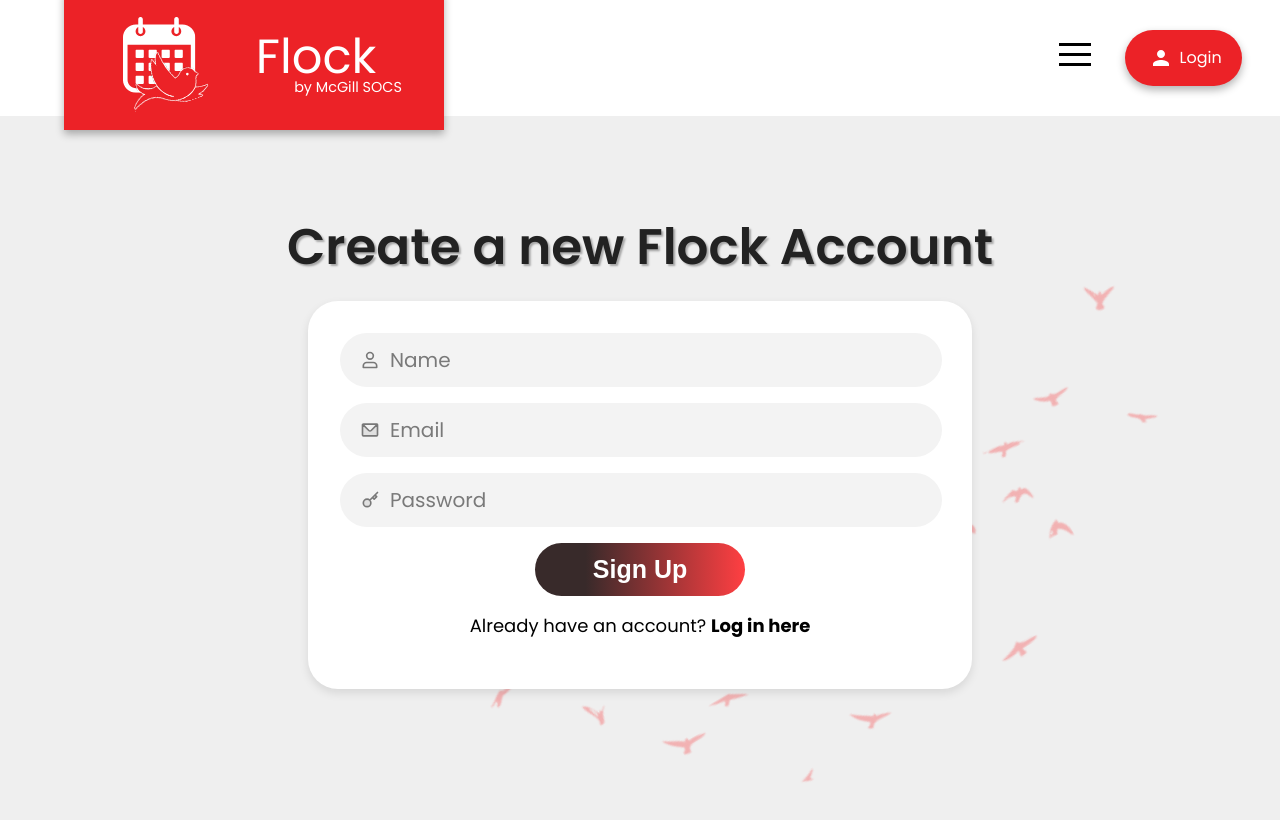
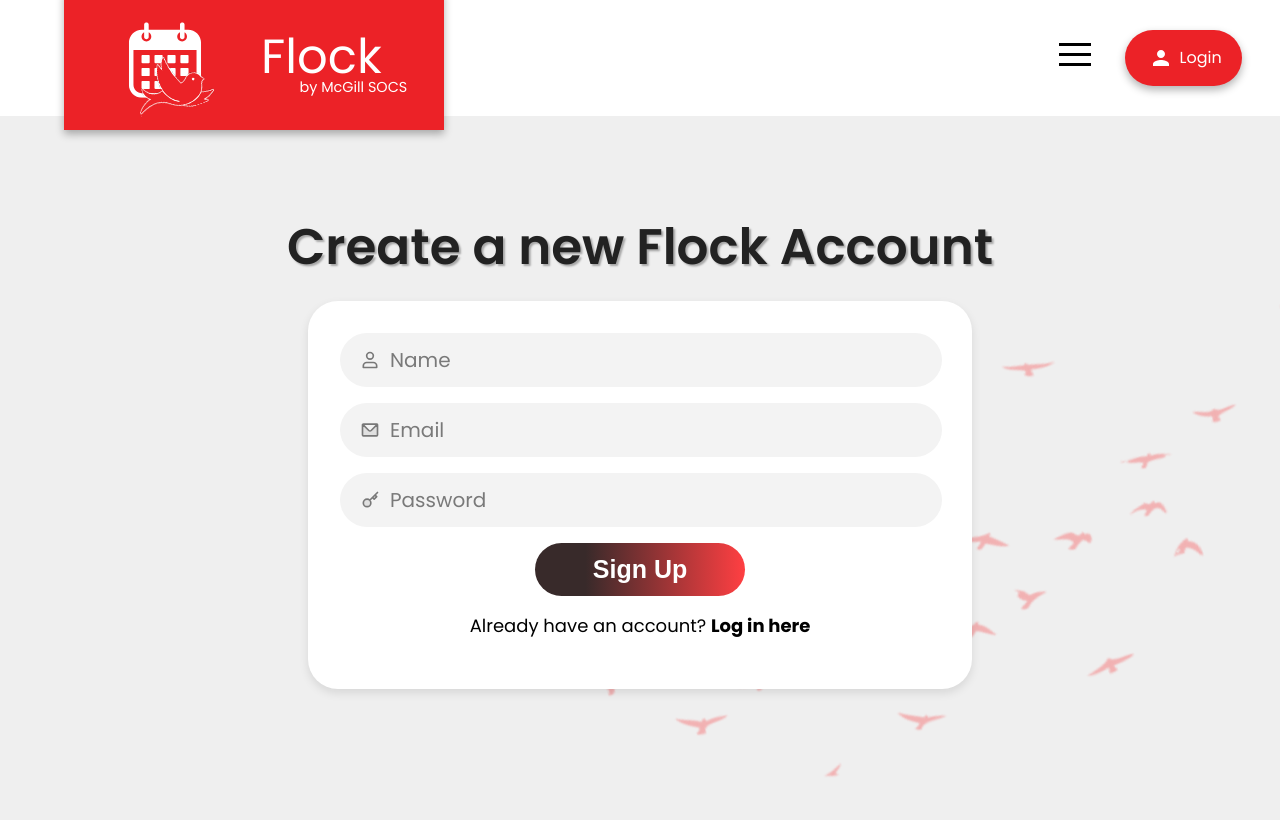
Before and after one commit to cmgvc/SOCS, a React (Create React App) app in the folder frontend-flock/: page /auth in a window 1280 px wide. Shown: the top 820 px of the page. Built offline with nearby package versions, Linux system fonts and the light colour scheme.

Commit message:
fixed banner favicon

```diff
--- a/frontend-flock/src/components/Navbar.js
+++ b/frontend-flock/src/components/Navbar.js
@@ -26,7 +26,7 @@ function Navbar() {
             src={FlockFavicon}
             alt="Logo"
             className="navbar-icon"
-            style={{ width: "7rem", height: "7rem", marginTop: "1rem" }}
+            style={{ width: "8rem", height: "8rem" }}
           />
           <div className="navbar-text">
             <h1>Flock</h1>
--- a/frontend-flock/src/pages/login.css
+++ b/frontend-flock/src/pages/login.css
@@ -22,12 +22,11 @@
 .birds-background {
   position: absolute;
   top: 6rem;
-  left: 15rem;
+  left: 20rem;
   width: 100%;
   height: 100%;
   object-fit: cover;
-  transform: scale(3);
-  transform: rotate(-30deg) scaleX(-1);
+  transform: rotate(-20deg) scaleX(-1.2);
   z-index: 0;
   pointer-events: none;
   opacity: 0.3;
```
Also changed, not shown: frontend-flock/src/svg/favicon.svg (added), frontend-flock/src/svg/flock-favicon.svg.
